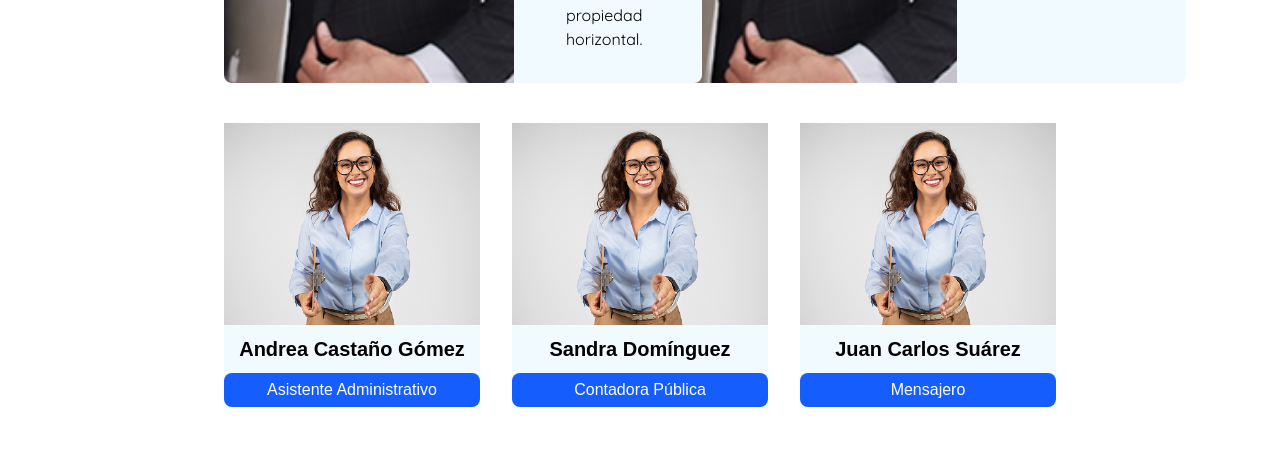
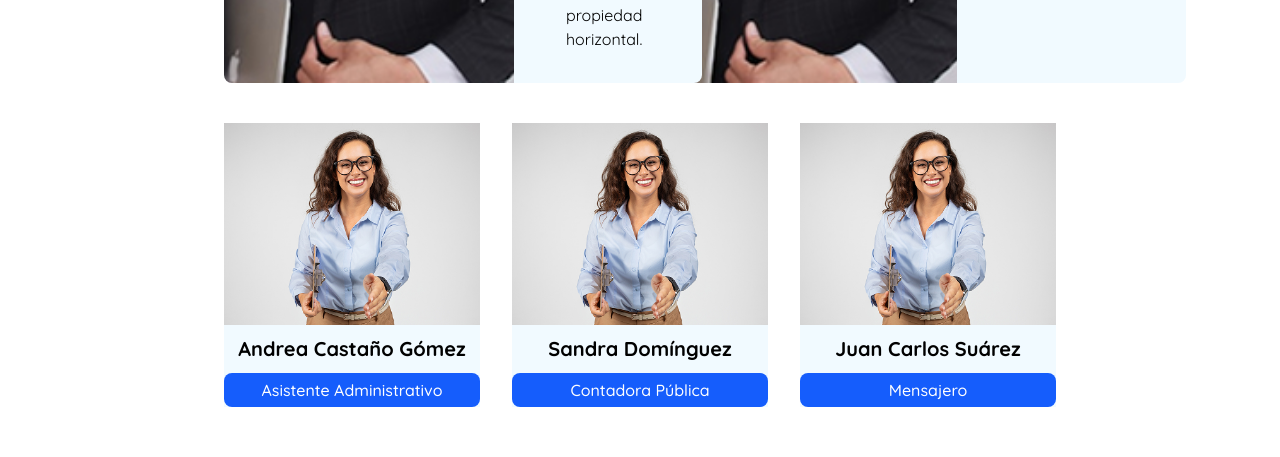
Before and after one commit to App-vance/appvance_legalmanager_web, a Next.js app: page / in a window 1280 px wide. Shown: the part 4600-5057 px from the top of the page. Built offline with nearby package versions, Linux system fonts and the light colour scheme.

Commit message:
style: font class in simple card team

```diff
--- a/components/SimpleCardTeam.tsx
+++ b/components/SimpleCardTeam.tsx
@@ -8,7 +8,7 @@
 
 const SimpleCardTeam = ({ name, position, image }: SimpleCardProps) => {
     return (
-        <div className='flex flex-col items-center justify-center bg-blue-light'>
+        <div className='flex flex-col items-center justify-center bg-blue-light font-quicksand'>
             <Image
                 src={image}
                 alt={name}
```
